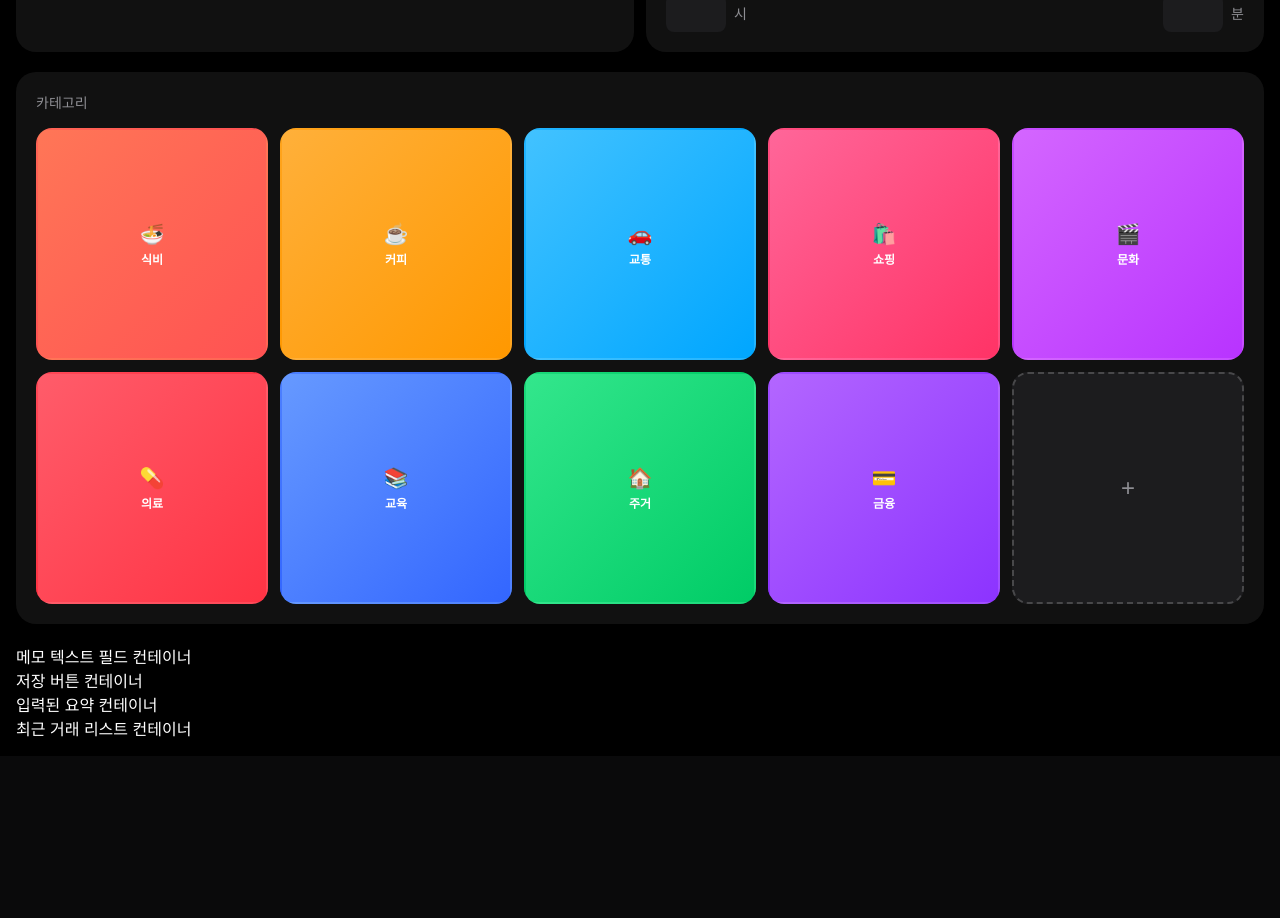
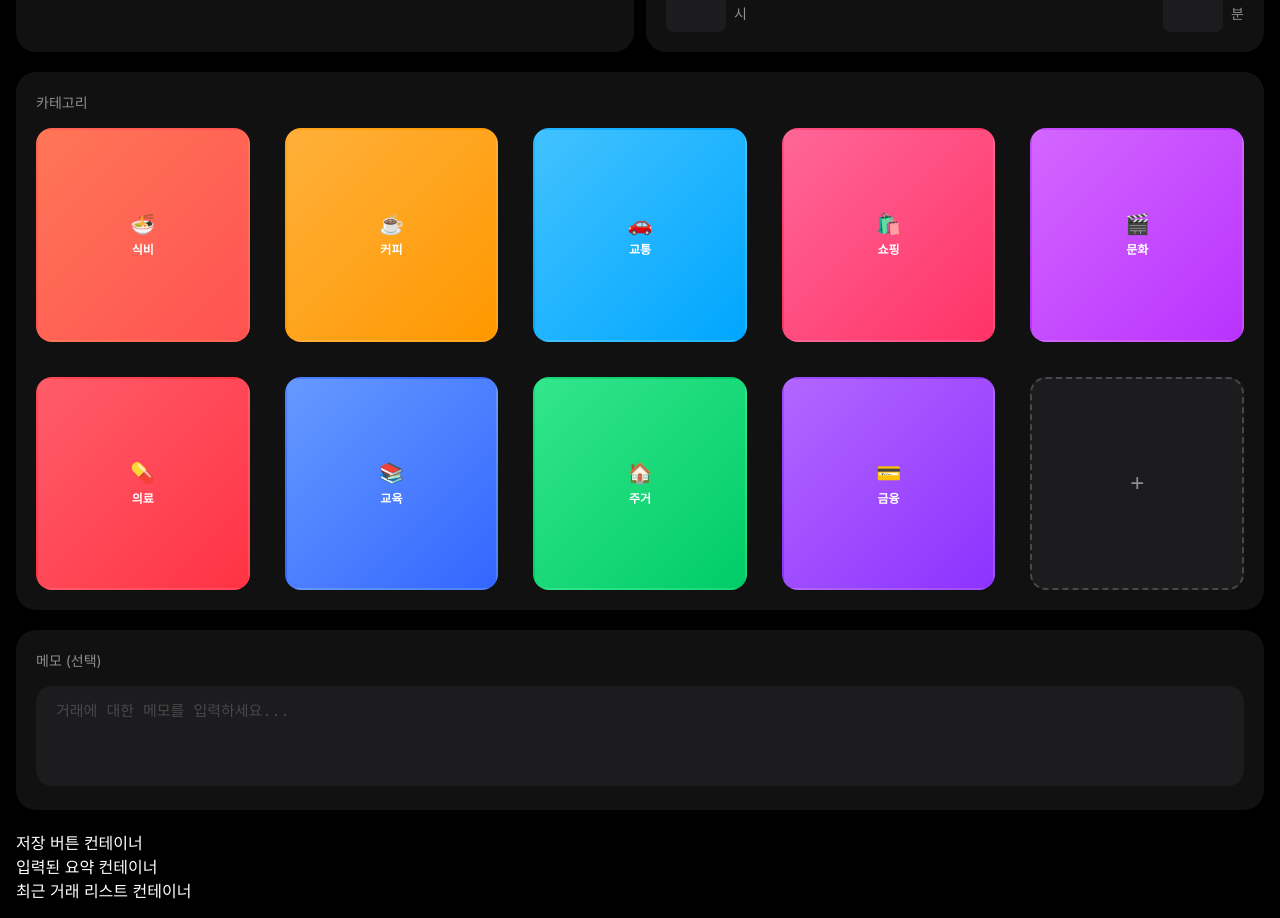
Before and after one commit to kb-7th-household-account-book/vue-account-book, a Vue app: page / in a window 1280 px wide. Shown: the part 679-1597 px from the top of the page. Before the commit the page ends 1435 px from the top, so only its background shows below. Built offline with nearby package versions, Linux system fonts and the light colour scheme; a web font is replaced by a local one.

Commit message:
feat: 메모 컴포넌트 제작후 랜더링

```diff
--- a/src/components/transaction-register/MidCategoryButton.vue
+++ b/src/components/transaction-register/MidCategoryButton.vue
@@ -69,7 +69,7 @@ const categories = [
 .category-grid {
     display: grid;
     grid-template-columns: repeat(5, 1fr);
-    gap: 12px;
+    gap: 35px;
 }
 
 /* 개별 버튼 스타일 */
@@ -79,13 +79,18 @@ const categories = [
     align-items: center;
     justify-content: center;
     aspect-ratio: 1 / 1; /* 정사각형 비율 유지 */
+
+    width: 100%;
+    max-width: 250px; /* 원하는 크기로 숫자를 줄이거나 늘려보세요! (예: 56px, 64px) */
+    margin: 0 auto;  /* 칸 안에서 버튼을 가운데로 정렬 */
+
     border-radius: 16px;
     border: 2px solid transparent; /* active 상태 테두리를 위한 공간 확보 */
     cursor: pointer;
     transition: transform 0.1s ease, border-color 0.2s ease;
 }
 
-/* 선택(활성화) 되었을 때 하얀색 테두리 표시 */
+/* 선택(활성화) 되었을 때 테두리 표시 */
 .category-item.active {
     border-color: #b8b8b8b7;
     transform: scale(0.95); /* 눌린 듯한 효과 */
--- a/src/components/transaction-register/MidMemoField.vue
+++ b/src/components/transaction-register/MidMemoField.vue
@@ -0,0 +1,61 @@
+<script setup>
+defineProps({
+    modelValue: {
+        type: String,
+        default: ''
+    }
+})
+
+defineEmits(['update:modelValue'])
+</script>
+
+<template>
+    <section class="input-card">
+        <p class="section-label">메모 (선택)</p>
+        <textarea
+            class="memo-input"
+            :value="modelValue"
+            @input="$emit('update:modelValue', $event.target.value)"
+            placeholder="거래에 대한 메모를 입력하세요..."
+            rows="3"
+        >
+        </textarea>
+    </section>
+</template>
+<style scoped>
+/* 공통 카드 스타일 */
+.input-card {
+    background-color: #111111;
+    border-radius: 20px;
+    padding: 20px;
+    margin-bottom: 20px;
+}
+
+.section-label {
+    font-size: 14px;
+    color: #8e8e93;
+    margin-bottom: 16px;
+}
+
+/* 💡 멀티라인 텍스트 입력창 스타일 */
+.memo-input {
+    width: 100%;
+    background-color: #1c1c1e;
+    border: none;
+    border-radius: 16px;
+    padding: 16px 20px;
+    color: #ffffff;
+    font-size: 15px;
+    line-height: 1.5; /* 글 줄 간격 여유롭게 */
+    outline: none;
+
+    /* 텍스트창 전용 필수 설정 */
+    resize: none; /* 우측 하단 크기 조절 손잡이 제거 */
+    box-sizing: border-box; /* 패딩이 width에 포함되도록 하여 삐져나감 방지 */
+    min-height: 100px;
+}
+
+.memo-input::placeholder {
+    color: #48484a;
+}
+</style>
--- a/src/components/transaction-register/MidTimeField.vue
+++ b/src/components/transaction-register/MidTimeField.vue
@@ -91,4 +91,11 @@
   margin-right: 8px;
   outline: none;
 }
+
+/* input type="number" 일 때 우측 화살표 숨기기 */
+input[type="number"]::-webkit-outer-spin-button,
+input[type="number"]::-webkit-inner-spin-button {
+    -webkit-appearance: none;
+    margin: 0;
+}
 </style>
--- a/src/views/TransactionRegister.vue
+++ b/src/views/TransactionRegister.vue
@@ -4,6 +4,7 @@ import TopMoneyField from '@/components/transaction-register/TopMoneyField.vue';
 import MidDateField from '@/components/transaction-register/MidDateField.vue';
 import MidTimeField from '@/components/transaction-register/MidTimeField.vue';
 import MidCategoryButton from '@/components/transaction-register/MidCategoryButton.vue';
+import MidMemoField from '@/components/transaction-register/MidMemoField.vue';
 
 import { ref } from 'vue';
 
@@ -14,6 +15,7 @@ const transactionDate = ref('');
 const transactionTime = ref({ period: 'AM', hour: '', minute: ''});
 
 const transactionCategory = ref('');
+const transactionMemo = ref('');
 
 </script>
 <template>
@@ -61,7 +63,9 @@ const transactionCategory = ref('');
             <div>
                 <MidCategoryButton v-model="transactionCategory"/>
             </div>
-            <div> 메모 텍스트 필드 컨테이너 </div>
+            <div>
+                <MidMemoField v-model="transactionMemo"/>
+            </div>
             <div> 저장 버튼 컨테이너 </div>
         </div>
 
```
